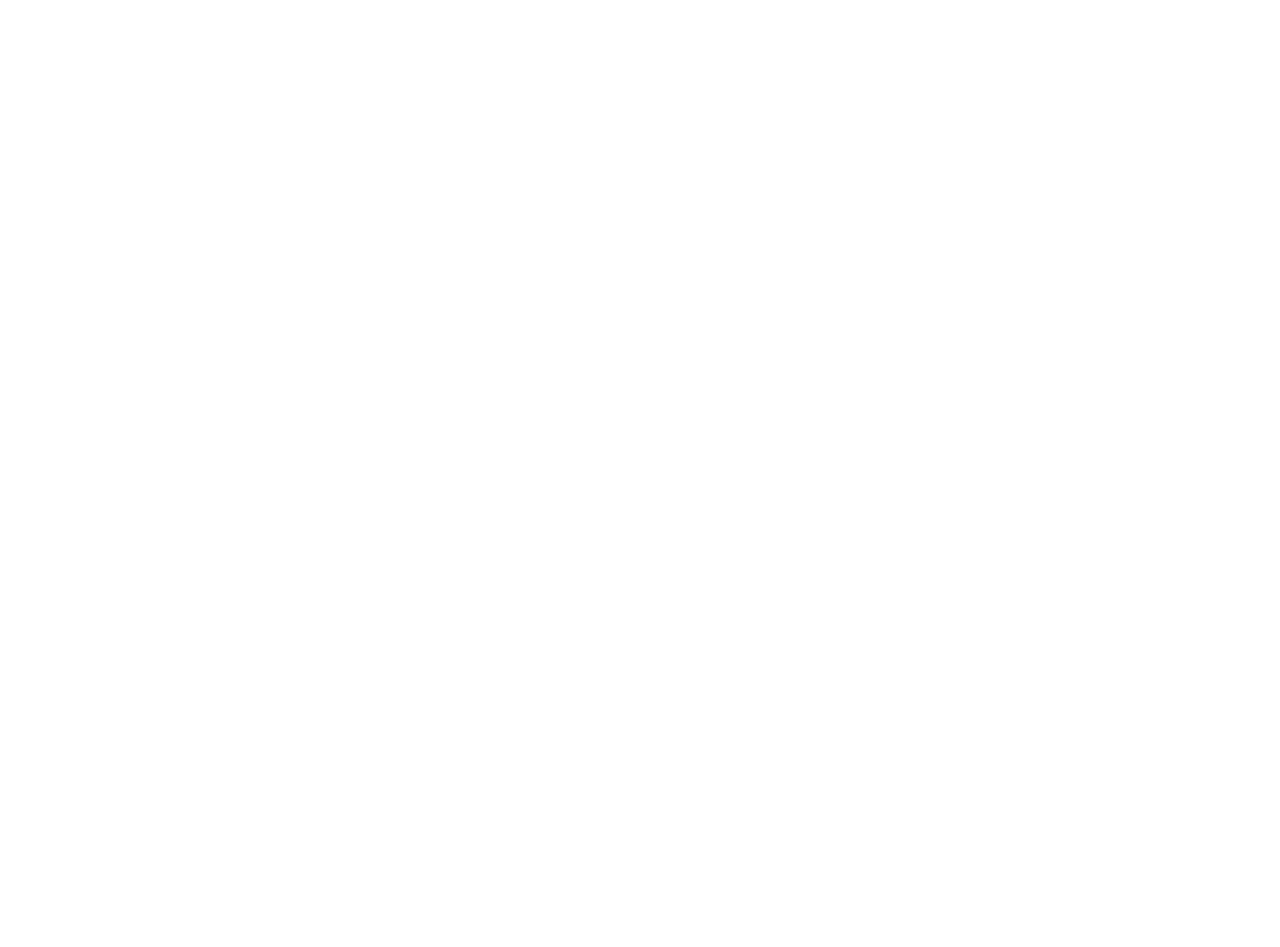
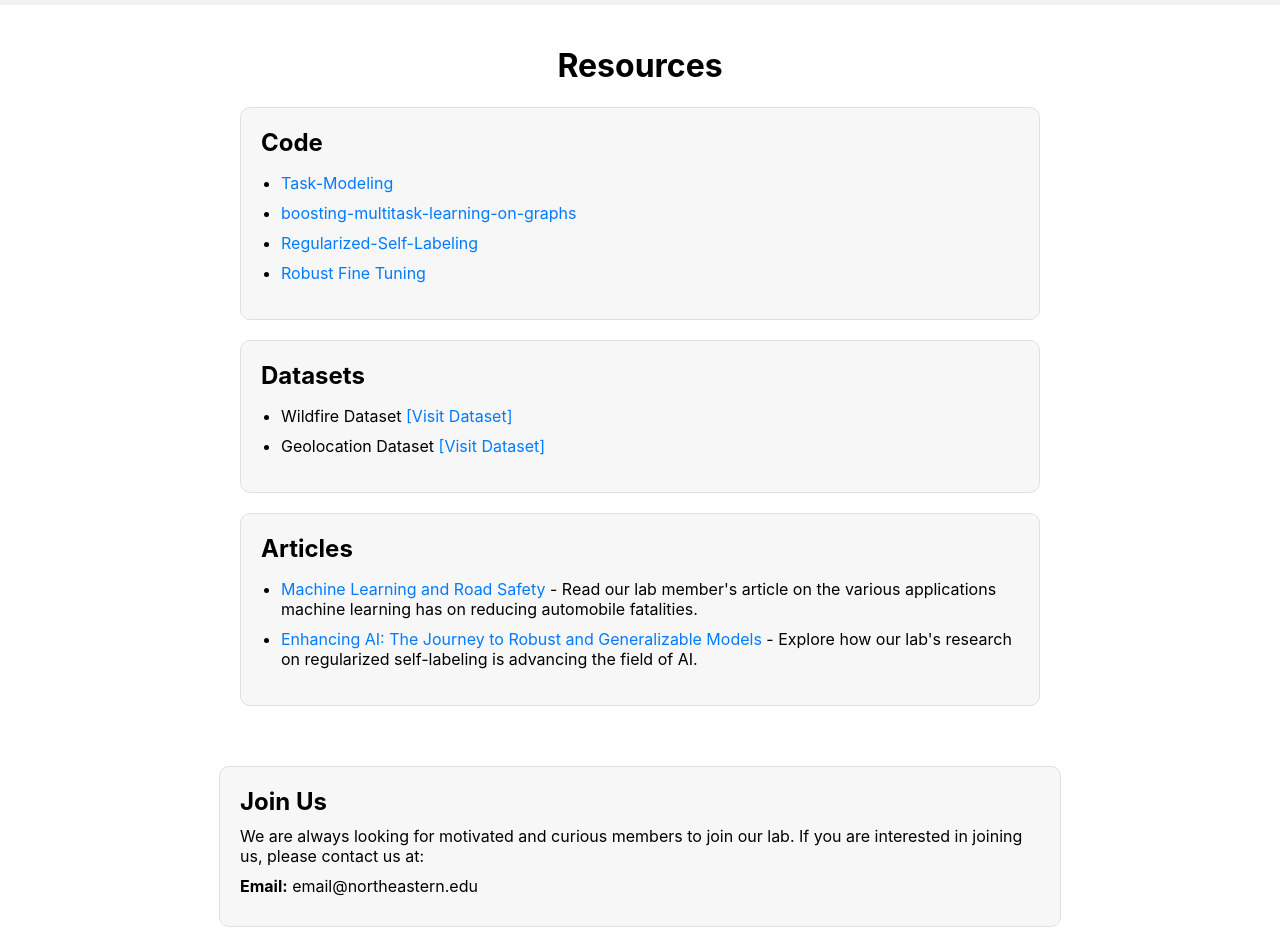
Before and after one commit to VirtuosoResearch/virtuosoresearch.github.io, a React (Create React App) app in the folder virtuoso_research/: page /resources in a window 1280 px wide. Before the commit this address had no page. Shown: the part 120-1067 px from the top of the page. Before the commit the page ends 800 px from the top, so only its background shows below. Built offline with nearby package versions, Linux system fonts and the light colour scheme.

Commit message:
Resources Page

```diff
--- a/virtuoso_research/src/App.tsx
+++ b/virtuoso_research/src/App.tsx
@@ -7,6 +7,7 @@
 import Research from './Research';
 import Publications from './Publications';
 import AllNews from './AllNews';
+import Resources from './Resources';
 
 const App: React.FC = () => {
   return (
@@ -17,6 +18,7 @@
         <Route path="/research" element={<Research />} />
         <Route path="/publications" element={<Publications />} />
         <Route path="/allnews" element={<AllNews />} />
+        <Route path="/resources" element={<Resources />} />
       </Routes>
     </Router>
   );
--- a/virtuoso_research/src/Navigation.tsx
+++ b/virtuoso_research/src/Navigation.tsx
@@ -10,7 +10,7 @@
                 <li><Link to="/people" className="nav-link">People</Link></li>
                 <li><Link to="/research" className="nav-link">Research</Link></li>
                 <li><Link to="/publications" className="nav-link">Publications</Link></li>
-                <li><Link to="/outreach" className="nav-link">Outreach</Link></li>
+                <li><Link to="/resources" className="nav-link">Resources</Link></li>
             </ul>
         </nav>
     );
--- a/virtuoso_research/src/News.tsx
+++ b/virtuoso_research/src/News.tsx
@@ -15,7 +15,7 @@
             </div>
             <div className="news-item">
                 <div className="news-date">February, 2023</div>
-                <p>Daniel Silver presented his poster on Quantum Image Similarity Networks (SliQ) at AAAI-23, coauthored with Tirthak Patel, Aditya Ranjan, Harshitta Gandhi, and William Cutler</p>
+                <p>Daniel Silver presented his poster on Quantum Image Similarity Networks (SliQ) at AAAI-23, coauthored with fTirthak Patel, Aditya Ranjan, Harshitta Gandhi, and William Cutler</p>
             </div>
             <p><a href="/allnews" className="news-link">... see all News</a></p>
         </div>
--- a/virtuoso_research/src/Publications.css
+++ b/virtuoso_research/src/Publications.css
@@ -46,7 +46,6 @@
     font-size: 24px;
     margin-top: 20px;
     margin-left: -100px;
-    /* Adjust the left margin as needed */
 }
 
 /* Style the list items (publications) */
@@ -55,6 +54,34 @@
     padding: 0;
 }
 
+
+/* Reduce space between individual elements in each publication */
+.publications-list li p {
+    margin: 5px 0;
+}
+
+
+/* Style the list items (publications) */
 .publications-list li {
     margin-bottom: 20px;
+    /* Increase the margin between publications */
 }
+
+/* Style the publication title */
+.publications-list h3 {
+    font-size: 20px;
+    /* Adjust the font size as needed */
+    margin: 0;
+    /* Remove any additional margin */
+}
+
+/* Style the publication details (authors, publishing site, date) */
+.publications-list p {
+    margin: 5px 0;
+    /* Adjust the top and bottom margins for the details */
+}
+
+/* Style the authors to make them italic */
+.publications-list p.authors {
+    font-style: italic;
+}
--- a/virtuoso_research/src/Research.tsx
+++ b/virtuoso_research/src/Research.tsx
@@ -6,7 +6,7 @@
         <div>
             <Header/>
             <div>
-                Cool Research
+                Dive into some of our research!
             </div>
         </div>
     );
--- /dev/null
+++ b/virtuoso_research/src/Resources.css
@@ -0,0 +1,92 @@
+/* Apply some general styles */
+.resources-container {
+    max-width: 800px;
+    margin: 0 auto;
+    text-align: left;
+    padding: 20px;
+}
+
+/* Style sections for Code, Datasets, and Articles */
+.section {
+    background-color: #f7f7f7;
+    border: 1px solid #e0e0e0;
+    border-radius: 10px;
+    padding: 20px;
+    margin: 20px 0;
+    text-align: left;
+}
+
+.section h3 {
+    font-size: 24px;
+    margin: 0 0 10px 0;
+    font-weight: bold;
+}
+
+/* Style links and lists */
+.section ul {
+    list-style-type: disc;
+    padding-left: 20px;
+}
+
+.section li {
+    margin: 10px 0;
+}
+
+.section a {
+    color: #007BFF;
+    text-decoration: none;
+    transition: color 0.3s;
+}
+
+.section a:hover {
+    color: #0056b3;
+}
+
+/* Style the "Join Us" container */
+.join-us-container {
+    max-width: 800px;
+    margin: 20px auto;
+    padding: 20px;
+    background-color: #f7f7f7;
+    border: 1px solid #e0e0e0;
+    border-radius: 10px;
+    text-align: left;
+}
+
+.join-us-container h2 {
+    font-size: 24px;
+    margin: 0 0 10px 0;
+    font-weight: bold;
+}
+
+.join-us-container p {
+    margin: 10px 0;
+}
+
+.join-us-container strong {
+    font-weight: bold;
+}
+
+/* Center the "Resources" page */
+.resources-container {
+    text-align: center;
+}
+
+/* Media query for smaller screens */
+@media (max-width: 768px) {
+    .section {
+        padding: 15px;
+    }
+
+    .section h3 {
+        font-size: 20px;
+    }
+
+    .join-us-container {
+        padding: 15px;
+    }
+
+    .join-us-container h2 {
+        font-size: 20px;
+    }
+}
--- /dev/null
+++ b/virtuoso_research/src/Resources.tsx
@@ -0,0 +1,65 @@
+import React from 'react';
+import Header from './Header';
+import './Resources.css';
+
+const Resources: React.FC = () => {
+    return (
+        <div>
+            <Header />
+            <div className="resources-container">
+                <h1>Resources</h1>
+                <section className="section">
+                    <h3>Code</h3>
+                    <ul>
+                        <li>
+                            <a href="https://github.com/VirtuosoResearch/Task-Modeling" target="_blank" rel="noopener noreferrer">Task-Modeling</a>
+                        </li>
+                        <li>
+                            <a href="https://github.com/VirtuosoResearch/boosting-multitask-learning-on-graphs" target="_blank" rel="noopener noreferrer">boosting-multitask-learning-on-graphs</a>
+                        </li>
+                        <li>
+                            <a href="https://github.com/VirtuosoResearch/Regularized-Self-Labeling" target="_blank" rel="noopener noreferrer">Regularized-Self-Labeling</a>
+                        </li>
+                        <li>
+                            <a href="https://github.com/VirtuosoResearch/Robust-Fine-Tuning" target="_blank" rel="noopener noreferrer">Robust Fine Tuning</a>
+                        </li>
+
+
+                    </ul>
+                </section>
+
+                <section className="section">
+                    <h3>Datasets</h3>
+                    <ul>
+                        <li>
+                            Wildfire Dataset <a href="/datasets/dataset1">[Visit Dataset]</a>
+                        </li>
+                        <li>
+                            Geolocation Dataset <a href="/datasets/dataset2">[Visit Dataset]</a>
+                        </li>
+                    </ul>
+                </section>
+
+                <section className="section">
+                    <h3>Articles</h3>
+                    <ul>
+                        <li>
+                            <a href="/articles/article1">Machine Learning and Road Safety</a> - Read our lab member's article on the various applications machine learning has on reducing automobile fatalities.
+                        </li>
+                        <li>
+                            <a href="/articles/article1">Enhancing AI: The Journey to Robust and Generalizable Models</a> - Explore how our lab's research on regularized self-labeling is advancing the field of AI.
+                        </li>
+                    </ul>
+                </section>
+            </div>
+
+            <div className="join-us-container">
+                <h2>Join Us</h2>
+                <p>We are always looking for motivated and curious members to join our lab. If you are interested in joining us, please contact us at:</p>
+                <p><strong>Email:</strong> email@northeastern.edu</p>
+            </div>
+        </div>
+    );
+};
+
+export default Resources;
```
